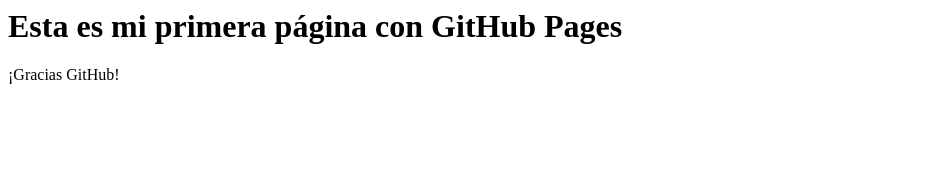
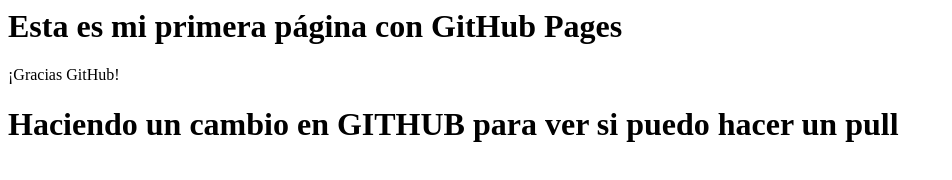
Before and after one commit to EduardoMTest/MiPrimerRepo, a plain HTML site: page index.html in a window 1280 px wide. Shown: the whole page, without its empty margins (0-952 px from the left). Drawn offline with Linux system fonts and the light colour scheme.

Commit message:
Update index.html

```diff
--- a/index.html
+++ b/index.html
@@ -1,4 +1,5 @@
 <html>
 <h1> Esta es mi primera página con GitHub Pages </h1>
 <p>¡Gracias GitHub!</p>
+<h1> Haciendo un cambio en GITHUB para ver si puedo hacer un pull </h1>
 </html>
```
